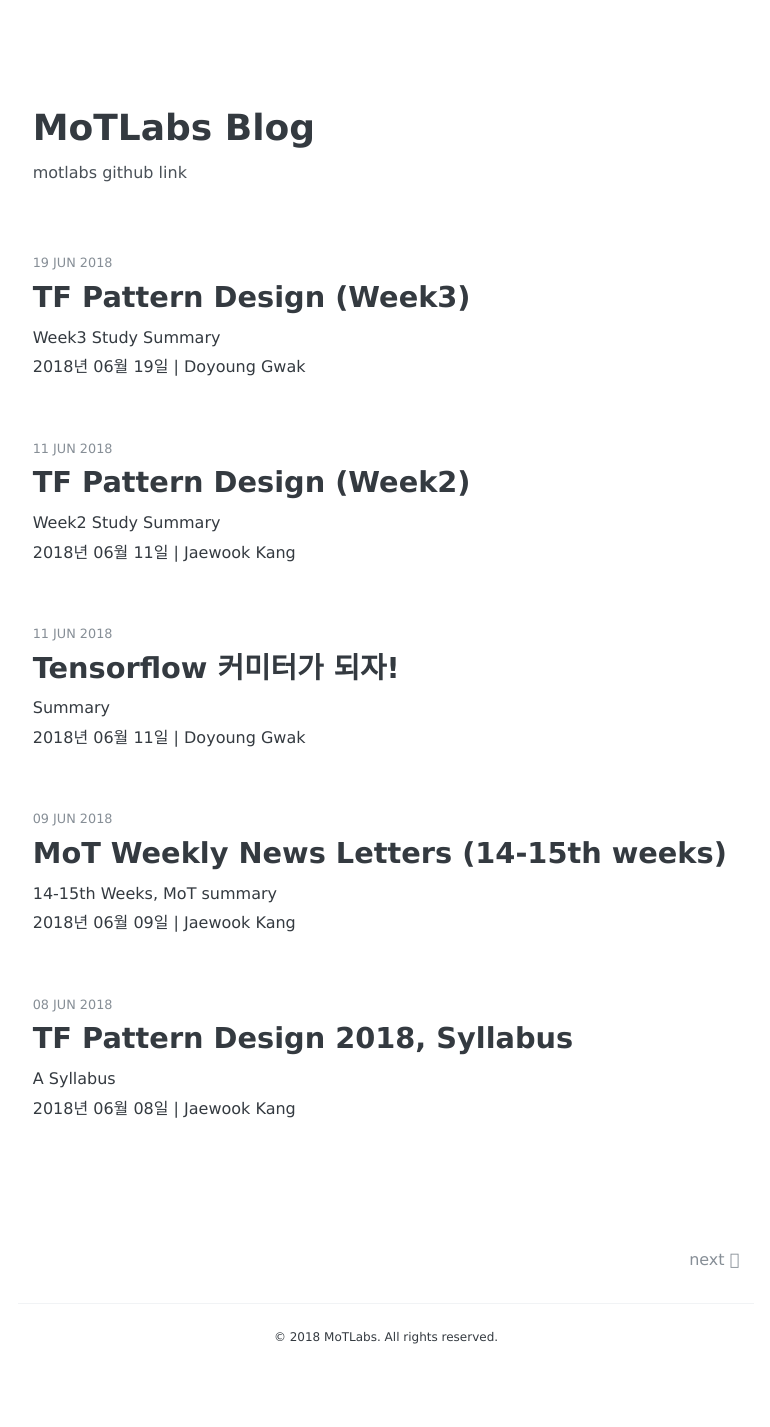
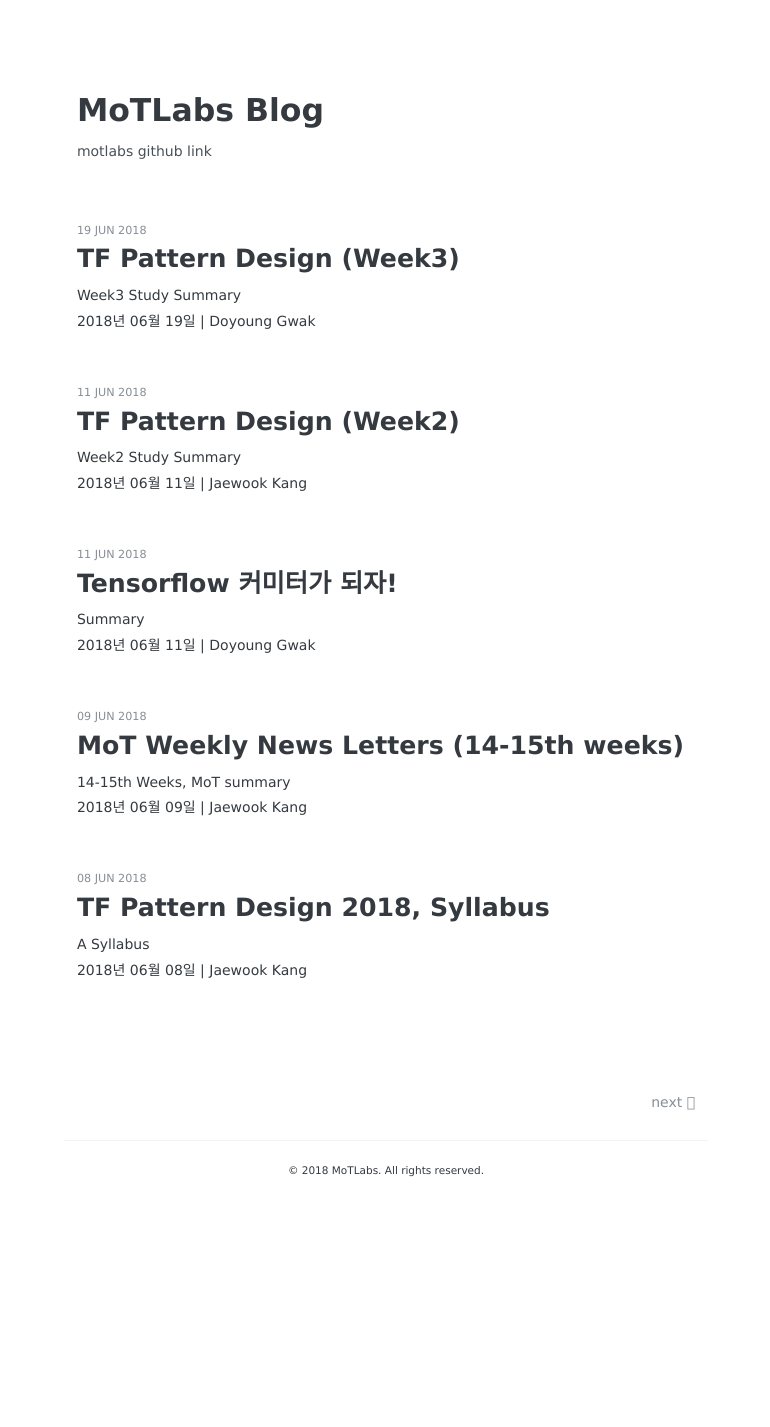
Before and after one commit to motlabs/motlabs.github.io, a Jekyll site: the page built from index.html, in a window 1280 px wide. Shown: the whole page, without its empty margins (254-1024 px from the left). Built offline with Jekyll 4.4.1, drawn with Linux system fonts in a browser that asks for light colours; some web fonts are replaced; the list of posts is cut into pages by our own code; after the commit the page ends 1249 px from its top, so only the background shows below that.

Commit message:
(fix) reduce font size

```diff
--- a/_sass/_variables.scss
+++ b/_sass/_variables.scss
@@ -7,10 +7,10 @@
 $code-font: Menlo, 'Ubuntu Mono', Monaco, 'Spoqa Han Sans', monospace;
 $code-gist-font: Menlo, 'Ubuntu Mono', Monaco, 'Spoqa Han Sans', monospace;
 
-$base-font-size: 16px;
-$base-font-size-sm: 12px;
+$base-font-size: 14px;
+$base-font-size-sm: 10px;
 
-$mobile-font-size: 14px;
+$mobile-font-size: 12px;
 
 
 /*--------------
```
